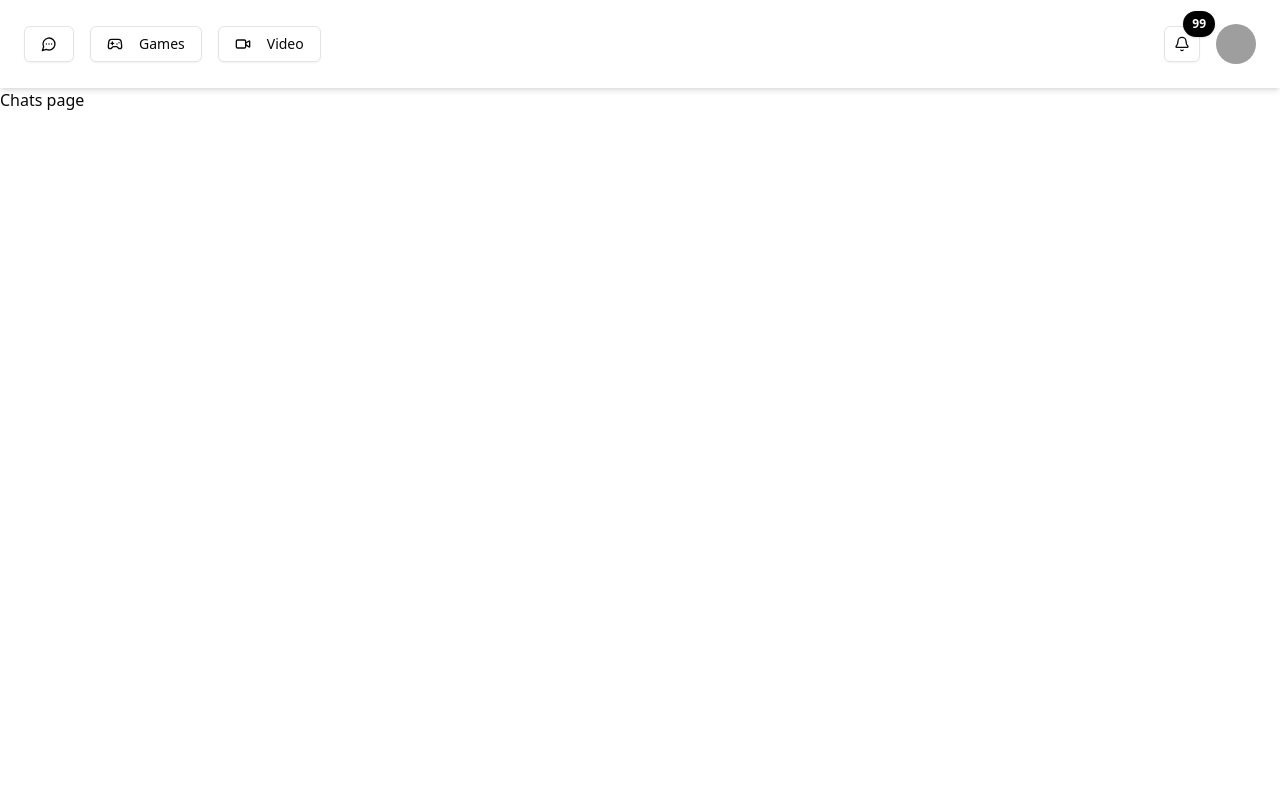
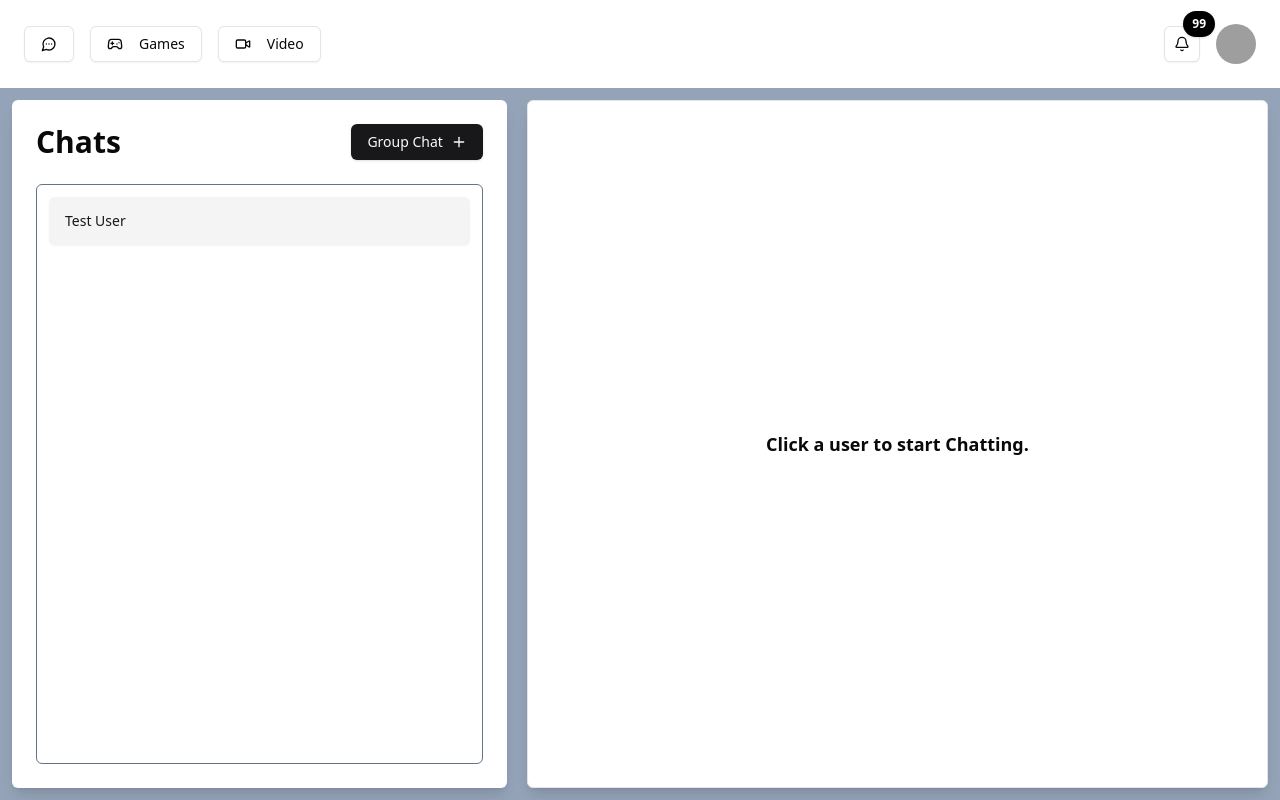
Before and after one commit to ThantZinWinnnnn/talkplay-app, a React (Vite) app in the folder frontend/: page /chats in a window 1280 px wide. Built offline with nearby package versions, Linux system fonts and the light colour scheme; grey boxes are pictures that could not be loaded.

Commit message:
feat: add ChatsPage component with layout and UI elements
- Implement ChatsPage with semantic HTML elements
- Include layout and button components
- Add basic styling and structure for chat sections

```diff
--- a/frontend/src/pages/Chats.tsx
+++ b/frontend/src/pages/Chats.tsx
@@ -1,9 +1,35 @@
-import Layout from "@/components/layout";
+import { Plus } from "lucide-react";
+import Layout from "../components/layout";
+import { Button } from "../components/ui/button";
 
 const ChatsPage = () => {
   return (
     <Layout>
-      <div>Chats page</div>
+      <main className="w-full h-full bg-slate-400 p-3 flex gap-5">
+        <section className="w-2/5 p-6 rounded-md shadow-lg bg-white h-full flex flex-col gap-6">
+          <header className="flex items-center justify-between h-fit">
+            <h1 className="text-3xl font-semibold">Chats</h1>
+            <Button>
+              Group Chat <Plus />
+            </Button>
+          </header>
+          <div className="border border-slate-500 rounded-md h-full p-3">
+            <Button
+              variant="secondary"
+              className="w-full flex justify-start py-6"
+            >
+              <p className="text-left">Test User</p>
+            </Button>
+          </div>
+        </section>
+        <section className="w-3/5 border rounded-md shadow-lg bg-white h-full">
+          <div className="w-full h-full flex items-center justify-center">
+            <span className="text-lg font-semibold">
+              Click a user to start Chatting.
+            </span>
+          </div>
+        </section>
+      </main>
     </Layout>
   );
 };
```
